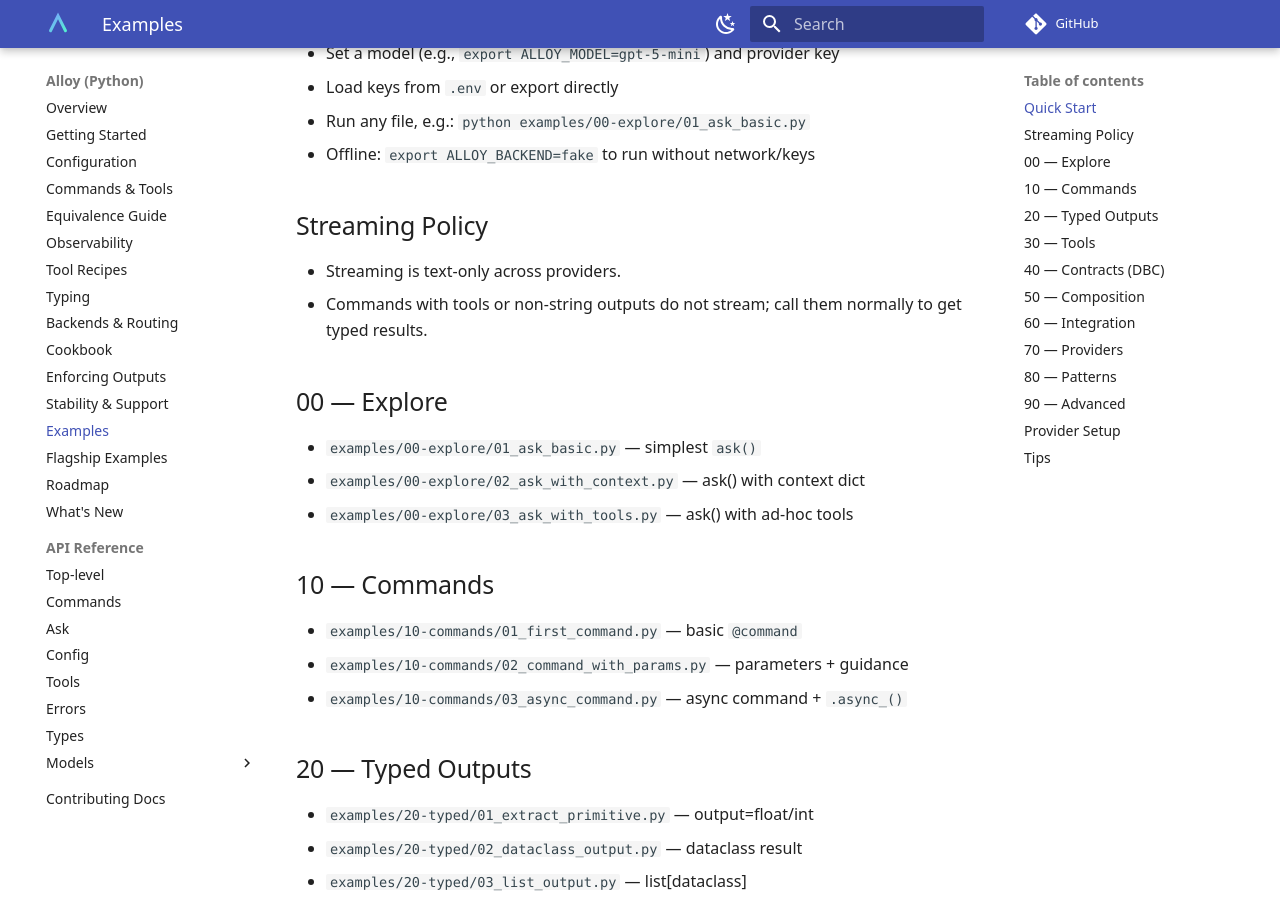
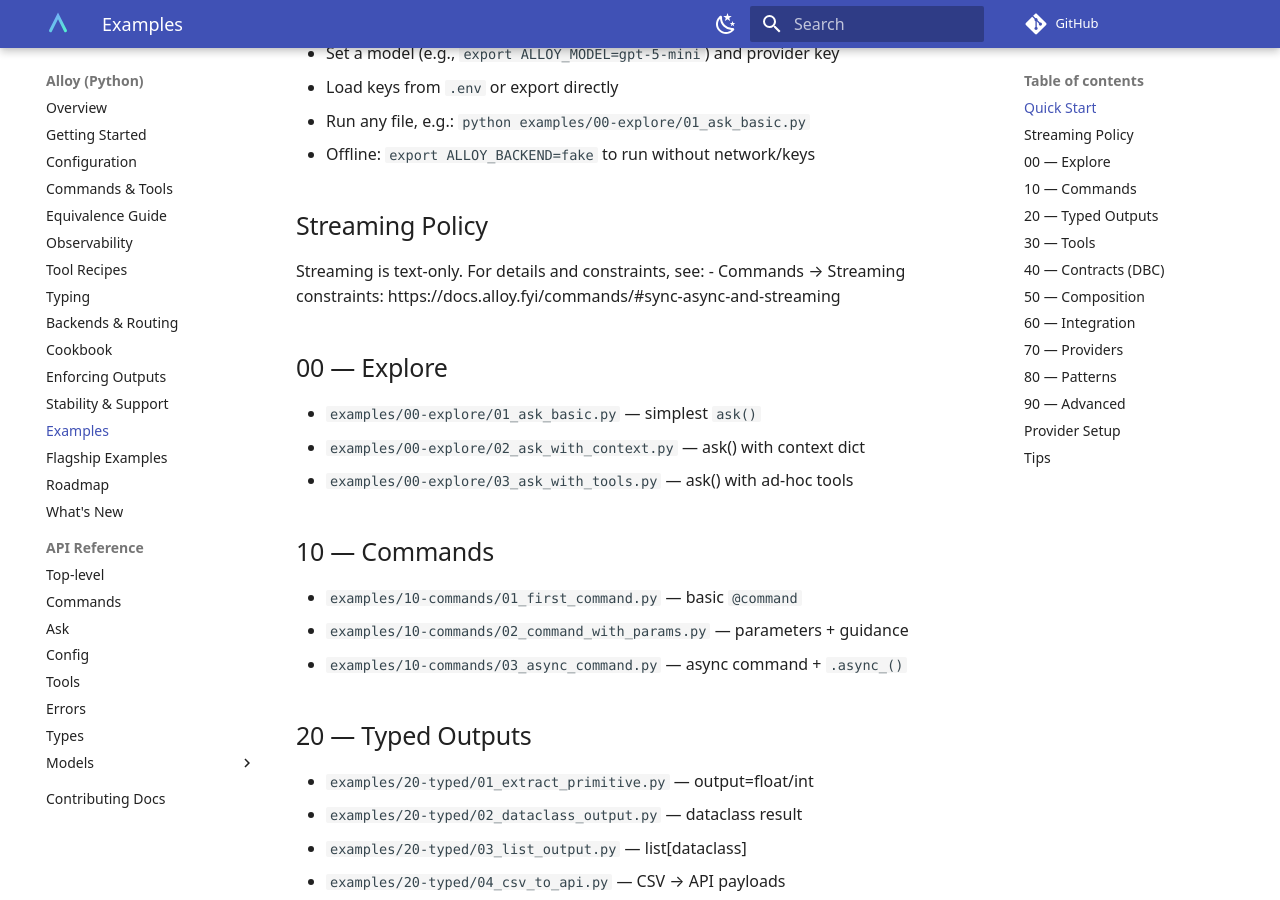
Before and after one commit to lydakis/alloy, an MkDocs documentation site: the page built from docs/examples.md, in a window 1280 px wide and 900 px high, scrolled down 314 px. Built offline with MkDocs 1.6.1 and Material for MkDocs 9.7.7, drawn with Linux system fonts in a browser that asks for light colours; comment, search, counter and statistics services are not loaded.

Commit message:
docs: fix UTC in flagship snippet; de-duplicate streaming policy by linking to Commands; add pytest to examples/requirements.txt; update examples README running note

```diff
--- a/docs/examples.md
+++ b/docs/examples.md
@@ -12,8 +12,8 @@
 
 ## Streaming Policy
 
-- Streaming is text-only across providers.
-- Commands with tools or non-string outputs do not stream; call them normally to get typed results.
+Streaming is text-only. For details and constraints, see:
+- Commands → Streaming constraints: https://docs.alloy.fyi/commands/#sync-async-and-streaming
 
 ## 00 — Explore
 
```
Also changed, not shown: README.md (+1 -1 lines), docs/flagship-examples.md (+1 -1 lines), examples/README.md (+1 -1 lines), 1 other file.
